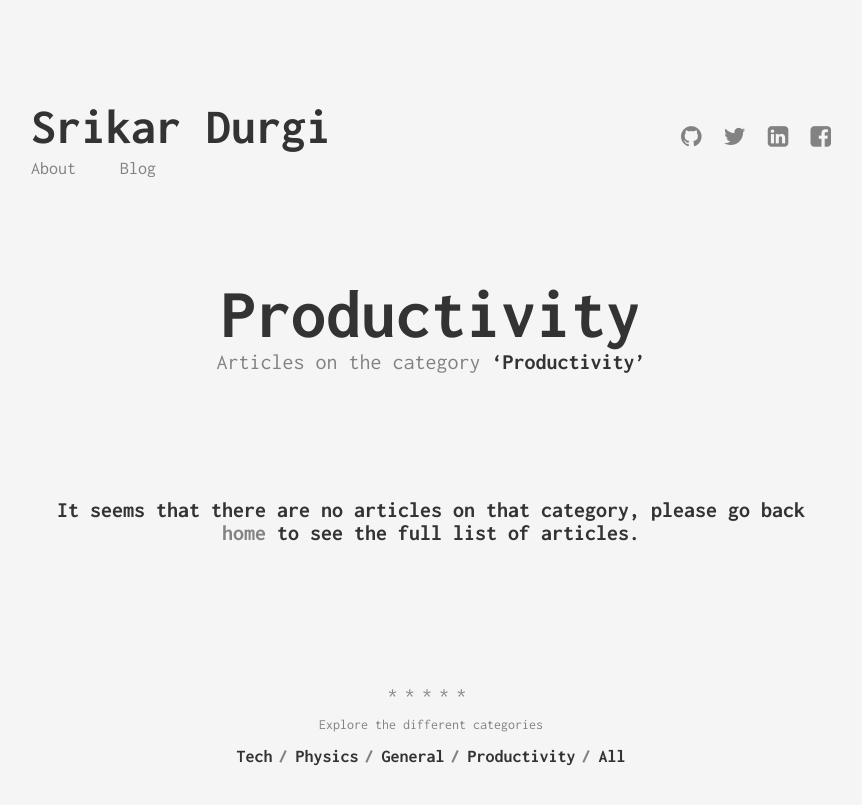
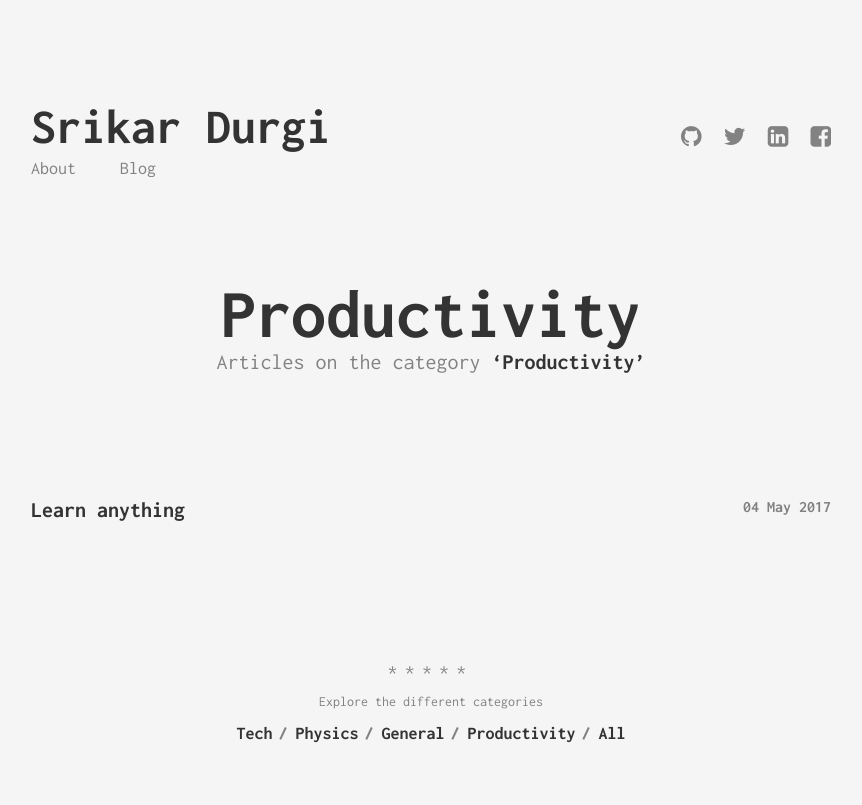
Before and after one commit to sdurgi17/sdurgi17.github.io, a Jekyll site: the page built from categories/productivity.html, in a window 1280 px wide. Shown: the top 805 px of the page, without its empty margins (209-1071 px from the left). Built offline with Jekyll 4.4.1, drawn with Linux system fonts in a browser that asks for light colours; some of the changed lines change nothing that is shown.

Commit message:
few styling changes

```diff
--- a/_posts/2017-05-04-learn-anything.markdown
+++ b/_posts/2017-05-04-learn-anything.markdown
@@ -3,23 +3,21 @@ layout: post
 title:  "Learn anything"
 subtitle: "How to learn anything? Tips for you and me !"
 date:   2017-05-04 20:20:01
-categories: [general]
+categories: [general, productivity]
 ---
 
-
-How to learn anything.. Tips for you and me !
 
 I am breaking the process into two parts, the inertia stage and the flow stage.
 The inertia stage is where you know that the task at hand is important but you don't find yourself motivated enough to get started with it.
 The barrier stage is where you have started working on the task but held up because there is something that you are unable to solve/contemplate/imagine.
 
-The inertia stage.
-Whenever you want learn/do something new, you have great inertia that is stopping you from actually doing it. You are kinda waiting for the perfect moment and perfect inspiration. But the truth is there is no perfect moment, there is no magical messenger that's gonna tell you "everything is in place .. you can start working now". The perfect moment is always now. Just start working on the thing that you think is important. There might be days where you actually can hear the calling, you get incredible motivation to work on the thing. Consider these days as bonus points, but don't wait for them.
+## The inertia stage.
+Whenever you want learn/do something new, you have great inertia that is stopping you from actually doing it. You are kinda waiting for the perfect moment and perfect inspiration. But the truth is there is no perfect moment, there is no magical messenger that's gonna tell you *"everything is in place .. you can start working now"*. The perfect moment is always now. Just start working on the thing that you think is important. There might be days where you actually can hear the calling, you get incredible motivation to work on the thing. Consider these days as bonus points, but don't wait for them.
 
- Hack that might work.
-- Say you have got a task that's going to take few days to complete, but you are struck in the procrastination loop. (I don't feel like doing it, I would rather scroll through Fb/Instagram) The trick is promise yourself that you'll work on it for 5 minutes. Don't think about real scale of the task. This greatly decreases the inertia and helps you get started with the task. Once started you end up spending much more time on the task than you promised yourself.
+ ### Hack that might work.
+- Say you have got a task that's going to take few days to complete, but you are struck in the procrastination loop. (I don't feel like doing it, I would rather scroll through fb/instagram) The trick is promise yourself that you'll work on it for 5 minutes. Don't think about real scale of the task. This greatly decreases the inertia and helps you get started with the task. Once started you end up spending much more time on the task than you promised yourself.
 
-The barrier stage (Embracing it)
+## The barrier stage (Embracing it)
 So you have started working on the subject you are trying to learn and now encountered a barrier. The barrier can come in many forms depending on the what you are working on.
 It might be a note you are trying to master in piano. It might be an equation in a long physics derivation. It might be a step in a computer algorithm. It might be a segmentation fault in your code. It might be a derivative of a loss function in a neural network (Well .. this happened with me). It might be a concept that you are unable to wrap your head around. All barriers have some innate property. These barriers tire people, they might make you feel that you are not worthy of the task, or probably you don't have what it takes to learn it. These barriers are the reason why most people give up on learning new tasks. So how to overcome the barrier ? "Embrace it". No, really !
 Lets try to understand the nature of the barrier. What does the barrier want you to do ?
```
